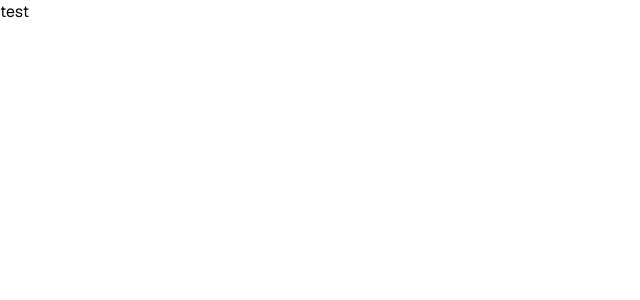
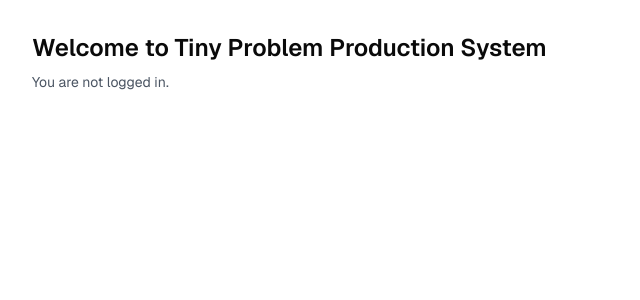
Before and after one commit to Powherskills/tiny-problem-frontend, a Next.js app: page /home in a window 1280 px wide. Shown: the top 300 px of the page, without its empty margins (0-640 px from the left). Built offline with nearby package versions, Linux system fonts and the light colour scheme; no server answers.

Commit message:
Final /home page with Supabase auth

```diff
--- a/app/home/page.tsx
+++ b/app/home/page.tsx
@@ -1 +1,25 @@
-export default function Test() { return <div>test</div>; }
+import { createClient } from "@/lib/supabase/server";
+
+export const dynamic = "force-dynamic";
+
+export default async function HomePage() {
+  const supabase = await createClient();
+  const {
+    data: { user },
+  } = await supabase.auth.getUser();
+
+  return (
+    <main className="p-8">
+      <h1 className="text-2xl font-semibold">
+        Welcome to Tiny Problem Production System
+      </h1>
+      <p className="mt-2 text-sm text-gray-600">
+        {user ? (
+          <span>Logged in as: {user.email}</span>
+        ) : (
+          <span>You are not logged in.</span>
+        )}
+      </p>
+    </main>
+  );
+}
```
